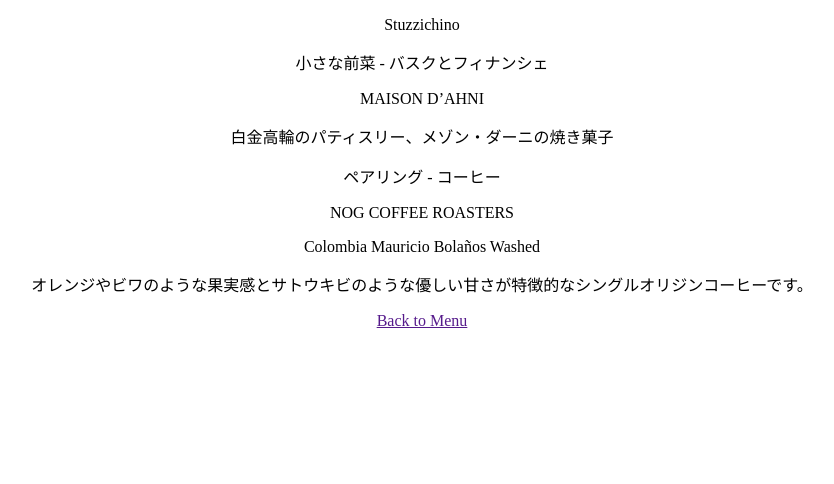
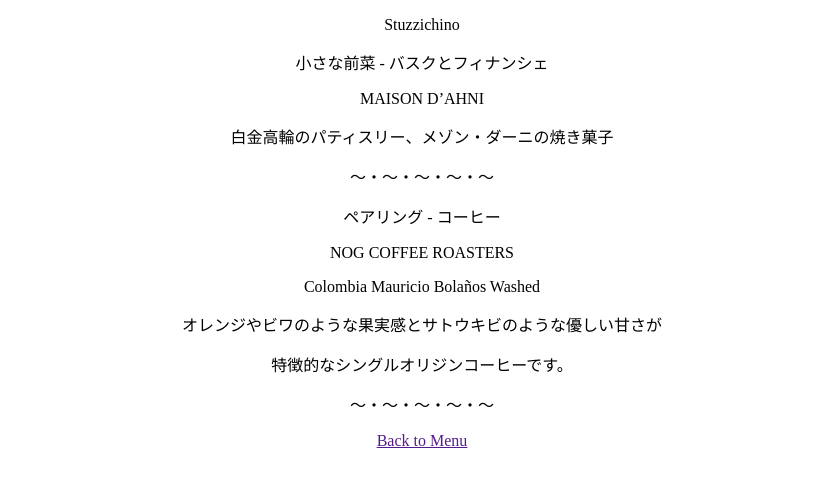
Before and after one commit to tomcoffee/kato_family_dinner_230416, a plain HTML site: page stuzzichino.html in a window 1280 px wide. Shown: the whole page, without its empty margins (218-1052 px from the left). Drawn offline with Linux system fonts and the light colour scheme.

Commit message:
Update stuzzichino.html

```diff
--- a/stuzzichino.html
+++ b/stuzzichino.html
@@ -13,12 +13,15 @@
     <p>MAISON D’AHNI</p>
     <p>白金高輪のパティスリー、メゾン・ダーニの焼き菓子</p>
     <p></p>
+    <p>〜・〜・〜・〜・〜</p>
+    <p></p>
     <p>ペアリング - コーヒー</p>
     <p>NOG COFFEE ROASTERS</p>
     <p>Colombia Mauricio Bolaños Washed</p>
-    <p>オレンジやビワのような果実感とサトウキビのような優しい甘さが特徴的なシングルオリジンコーヒーです。</p>
+    <p>オレンジやビワのような果実感とサトウキビのような優しい甘さが</p>
+    <p>特徴的なシングルオリジンコーヒーです。</p>
     <p></p>
-    <p></p>
+    <p>〜・〜・〜・〜・〜</p>
     <p></p>
     <p><a href="">Back to Menu</a></p>
     <p></p>
```
